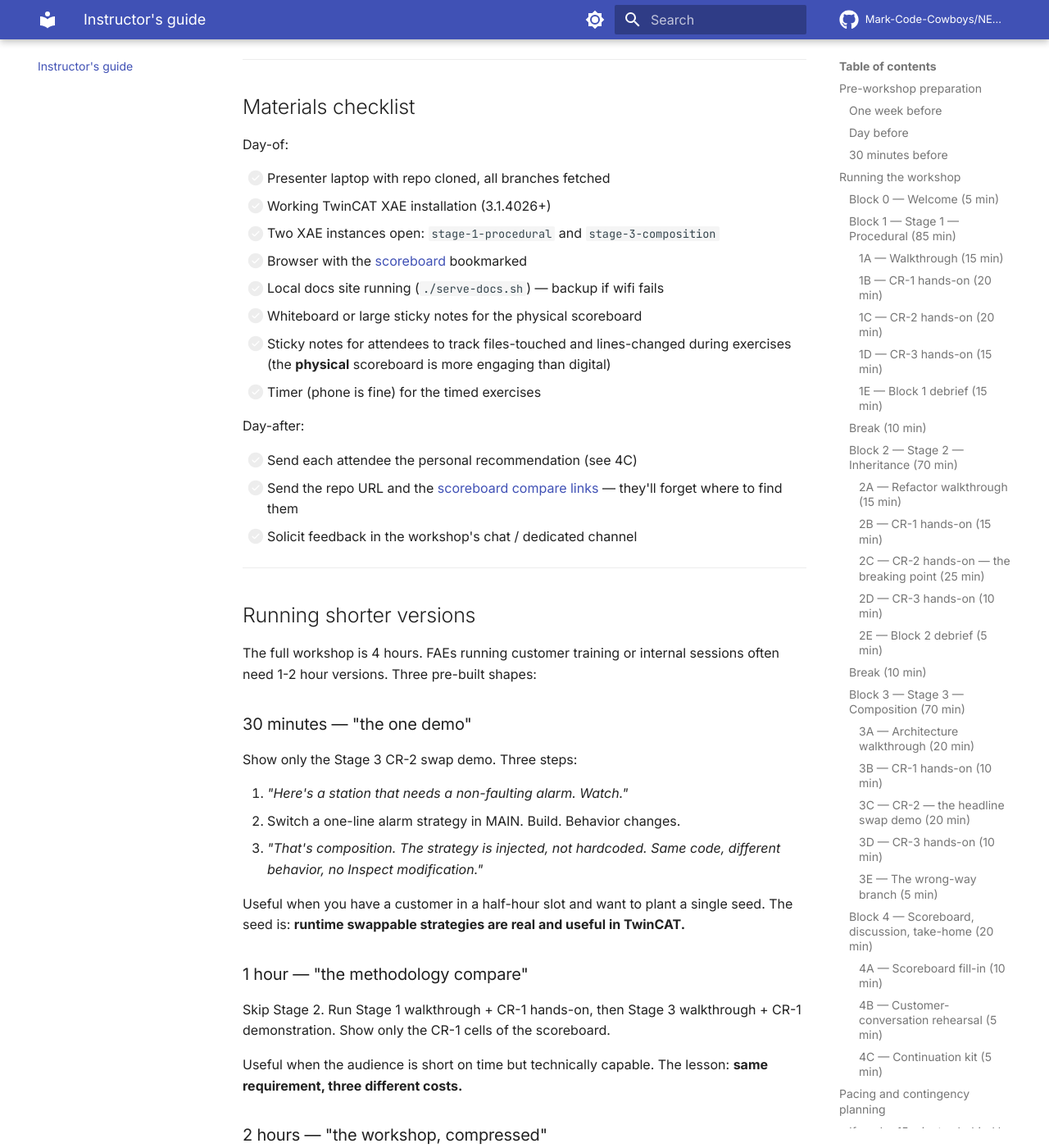
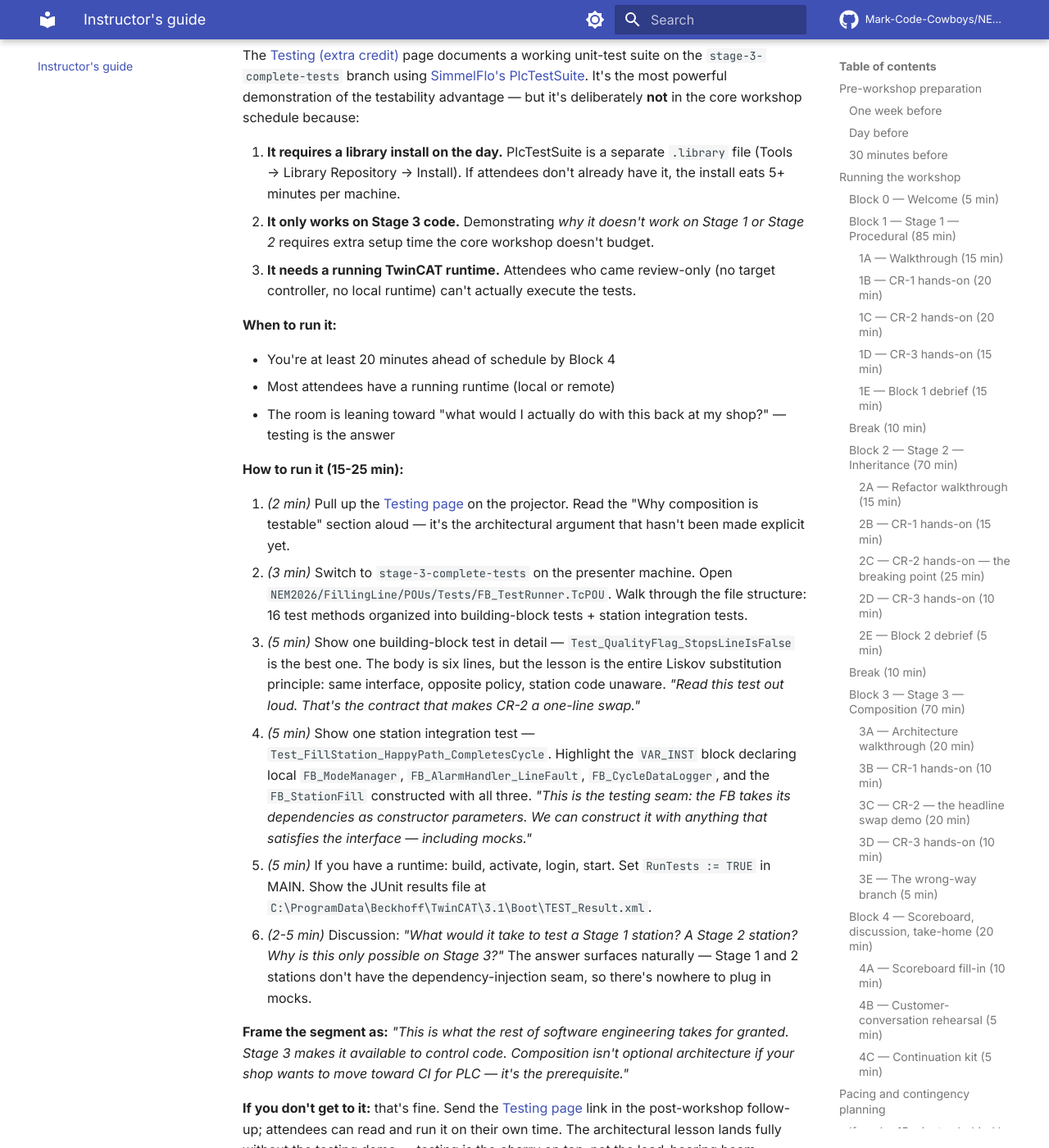
Before and after one commit to Beckhoff-USA-Community/Procedural_To_SOLID, an MkDocs documentation site: the page built from docs/instructor.md, in a window 1280 px wide and 1400 px high, scrolled down 16920 px. Shown: the whole window at 82% size. Built offline with MkDocs 1.6.1 and Material for MkDocs 9.7.7, drawn with Linux system fonts in a browser that asks for light colours; comment, search, counter and statistics services are not loaded; some of the changed text lies outside the part shown.

Commit message:
docs: frame unit testing as 'classes that finish early' bonus
Make explicit that the unit-testing demo is bonus content, not core
workshop material. Three places get the framing:

  docs/testing.md
    - Top callout: "When to use this page" admonition naming this as
      bonus material for classes that finish early or self-paced learners

  docs/instructor.md
    - "If you're ahead" pacing lever now lists the testing demo
    - NEW dedicated section: "Bonus — running the unit-test demo (only
      if class finishes early)" with:
        * Why it's not core (3 reasons: library install, Stage 3-only
          scope, runtime requirement)
        * When to run it (3 conditions)
        * 15-25 min facilitation script with timed beats
        * What to say if you don't get to it
    - Materials checklist gets an "Optional (only bring if confident
      you'll finish ahead)" subsection
    - Shortened-versions section closes with a note that none include
      testing — even the full 4-hour version treats it as bonus

The architectural lesson lands fully without the testing demo. Testing
is the cherry on top, not the load-bearing beam — frame it that way for
instructors and attendees alike.

Co-Authored-By: Claude Opus 4.7 (1M context) <noreply@anthropic.com>

```diff
--- a/docs/instructor.md
+++ b/docs/instructor.md
@@ -494,6 +494,34 @@ If you have time and the workshop is intimate enough (< 20 attendees), send each
 - **Extend the discussion in Block 4.** Customer-conversation rehearsal can run 15+ minutes if the room is engaged.
 - **Show the [Patterns reference](patterns.md) page** and walk through Strategy / Template Method / DI by name. Connect to the workshop they just did.
 - **Demo `stage-3-broken`** — the CR-1-the-wrong-way branch — and walk through *why* it's wrong even though it compiles.
+- **Run the unit-test demo on `stage-3-complete-tests`** (15-25 min, requires PlcTestSuite installed). The most powerful extension if the room is technically engaged. See the dedicated section below.
+
+### Bonus — running the unit-test demo (only if class finishes early)
+
+The [Testing (extra credit)](testing.md) page documents a working unit-test suite on the `stage-3-complete-tests` branch using [SimmelFlo's PlcTestSuite](https://github.com/SimmelFlo/PlcTestSuite). It's the most powerful demonstration of the testability advantage — but it's deliberately **not** in the core workshop schedule because:
+
+1. **It requires a library install on the day.** PlcTestSuite is a separate `.library` file (Tools → Library Repository → Install). If attendees don't already have it, the install eats 5+ minutes per machine.
+2. **It only works on Stage 3 code.** Demonstrating *why it doesn't work on Stage 1 or Stage 2* requires extra setup time the core workshop doesn't budget.
+3. **It needs a running TwinCAT runtime.** Attendees who came review-only (no target controller, no local runtime) can't actually execute the tests.
+
+**When to run it:**
+
+- You're at least 20 minutes ahead of schedule by Block 4
+- Most attendees have a running runtime (local or remote)
+- The room is leaning toward "what would I actually do with this back at my shop?" — testing is the answer
+
+**How to run it (15-25 min):**
+
+1. *(2 min)* Pull up the [Testing page](testing.md) on the projector. Read the "Why composition is testable" section aloud — it's the architectural argument that hasn't been made explicit yet.
+2. *(3 min)* Switch to `stage-3-complete-tests` on the presenter machine. Open `NEM2026/FillingLine/POUs/Tests/FB_TestRunner.TcPOU`. Walk through the file structure: 16 test methods organized into building-block tests + station integration tests.
+3. *(5 min)* Show one building-block test in detail — `Test_QualityFlag_StopsLineIsFalse` is the best one. The body is six lines, but the lesson is the entire Liskov substitution principle: same interface, opposite policy, station code unaware. *"Read this test out loud. That's the contract that makes CR-2 a one-line swap."*
+4. *(5 min)* Show one station integration test — `Test_FillStation_HappyPath_CompletesCycle`. Highlight the `VAR_INST` block declaring local `FB_ModeManager`, `FB_AlarmHandler_LineFault`, `FB_CycleDataLogger`, and the `FB_StationFill` constructed with all three. *"This is the testing seam: the FB takes its dependencies as constructor parameters. We can construct it with anything that satisfies the interface — including mocks."*
+5. *(5 min)* If you have a runtime: build, activate, login, start. Set `RunTests := TRUE` in MAIN. Show the JUnit results file at `C:\ProgramData\Beckhoff\TwinCAT\3.1\Boot\TEST_Result.xml`.
+6. *(2-5 min)* Discussion: *"What would it take to test a Stage 1 station? A Stage 2 station? Why is this only possible on Stage 3?"* The answer surfaces naturally — Stage 1 and 2 stations don't have the dependency-injection seam, so there's nowhere to plug in mocks.
+
+**Frame the segment as:** *"This is what the rest of software engineering takes for granted. Stage 3 makes it available to control code. Composition isn't optional architecture if your shop wants to move toward CI for PLC — it's the prerequisite."*
+
+**If you don't get to it:** that's fine. Send the [Testing page](testing.md) link in the post-workshop follow-up; attendees can read and run it on their own time. The architectural lesson lands fully without the testing demo — testing is the *cherry on top*, not the load-bearing beam.
 
 ### If a discussion is going long but is gold
 
@@ -513,6 +541,12 @@ Day-of:
 - [ ] Whiteboard or large sticky notes for the physical scoreboard
 - [ ] Sticky notes for attendees to track files-touched and lines-changed during exercises (the **physical** scoreboard is more engaging than digital)
 - [ ] Timer (phone is fine) for the timed exercises
+
+**Optional (only bring if you're confident you'll finish ahead — the testing demo is bonus content, not workshop-core):**
+
+- [ ] [PlcTestSuite library](https://github.com/SimmelFlo/PlcTestSuite/Releases) installed on the presenter machine *and* on attendee machines if you want hands-on
+- [ ] `stage-3-complete-tests` branch fetched (`git fetch && git switch stage-3-complete-tests`)
+- [ ] [Testing page](testing.md) bookmarked in the browser
 
 Day-after:
 
@@ -552,6 +586,9 @@ Useful for an intermediate audience that doesn't need every cell of the scoreboa
 
 This document.
 
+!!! note "None of the shortened versions include the testing demo"
+    The unit-test demonstration on `stage-3-complete-tests` is reserved for the 4-hour version, and only when the class is running ahead of schedule. Even the full 4-hour workshop treats testing as bonus content — see the [If you're ahead → bonus testing section](#bonus-running-the-unit-test-demo-only-if-class-finishes-early) above for the rationale and the 15-25 minute facilitation script.
+
 ---
 
 ## Becoming a teacher of this material
```
Also changed, not shown: docs/testing.md (+5 -0 lines).
